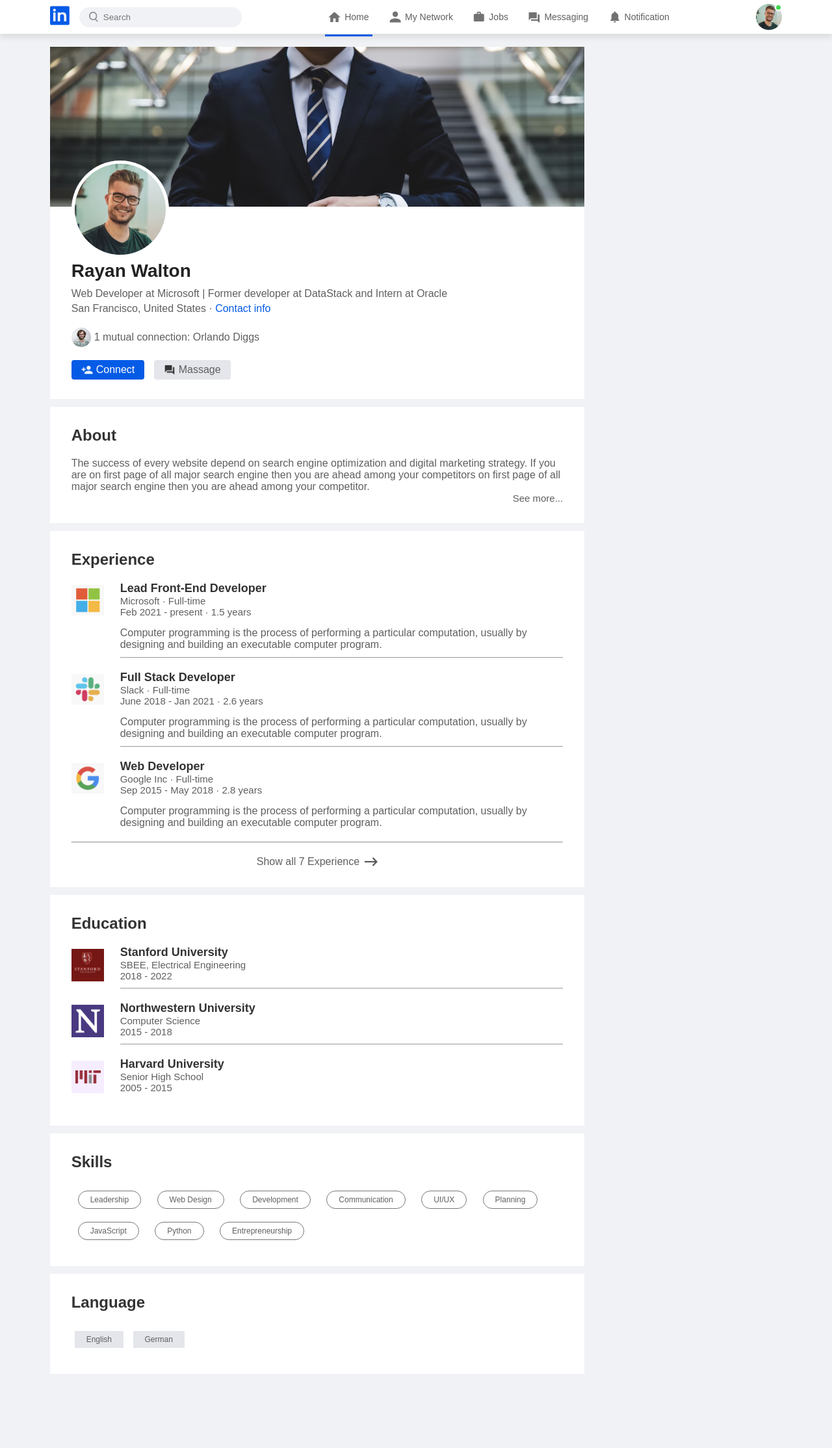
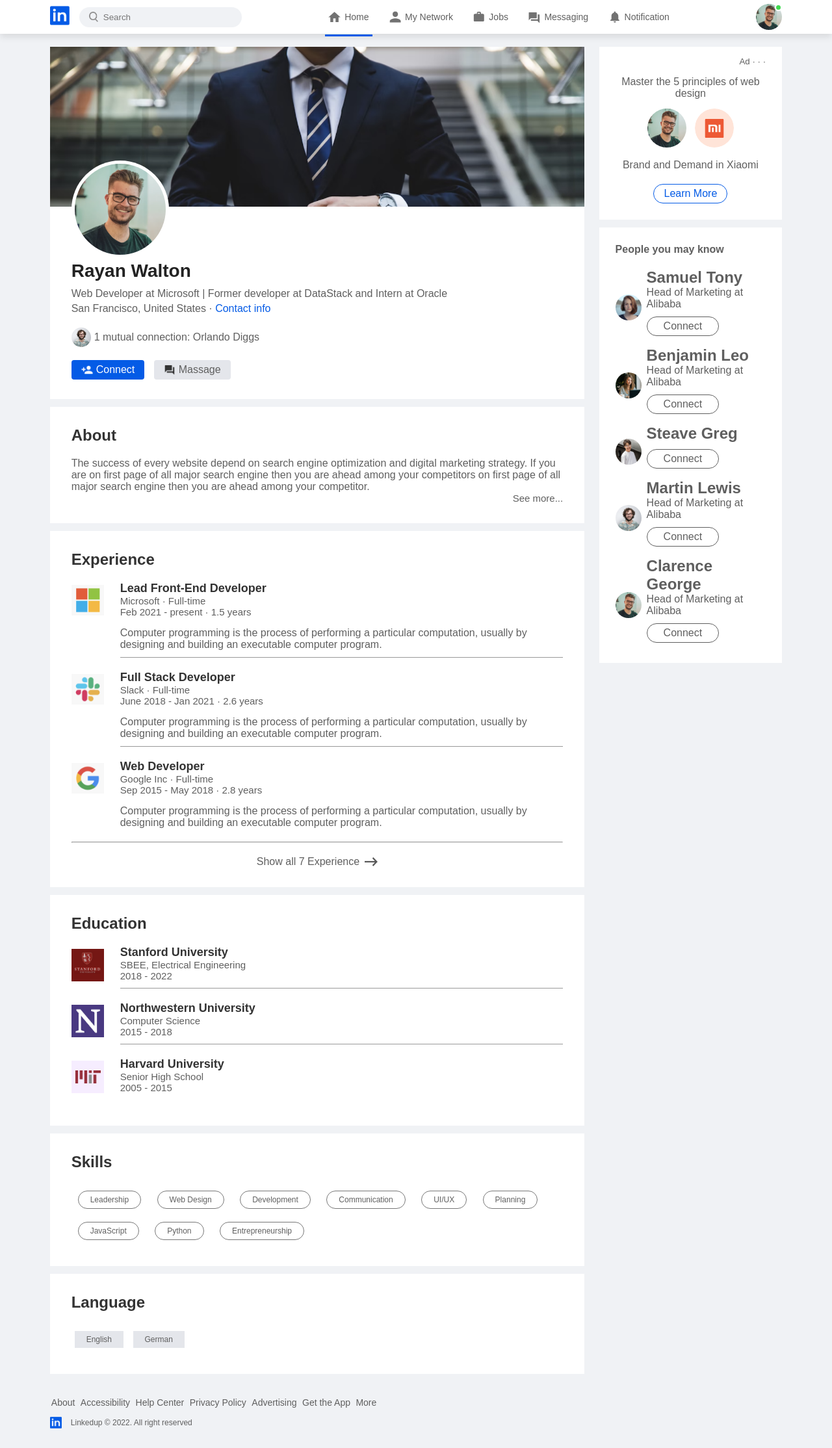
Before and after one commit to Shivam8604/linkdin-clone, a plain HTML site: page profile.html in a window 1280 px wide. Shown: the whole page at 65% size. Before the commit the page ends 2146 px from the top, so only its background shows below. Drawn offline with Linux system fonts and the light colour scheme.

Commit message:
make responsive website

```diff
--- a/profile.html
+++ b/profile.html
@@ -38,7 +38,7 @@
                         <img src="images/images/user-1.png">
                         <div>
                             <h3>Rayan Walton</h3>
-                            <a href="#">See your profile</a>
+                            <a href="profile.html">See your profile</a>
                         </div>
                     </div>
                     <hr>
@@ -184,13 +184,85 @@
 
 
 
+        </div>
 
+        <!-- ---------------profile sidebar------------------- -->
+        <div class="profile-sidebar">
+
+                <div class="sidebar-ad">
+                    <small>Ad  &middot; &middot; &middot;</small>
+                    <p>Master the 5 principles of web design</p>
+                    <div>
+                        <img src="images/images/user-1.png" >
+                        <img src="images/images/mi-logo.png" >
+                    </div>
+                    <b>Brand and Demand in Xiaomi</b>
+                    <a href="#" class="ad-link">Learn More</a>
+                </div>
+                <div class="sidebar-people">
+                    <h3>People you may know</h3>
+                    <div class="sidebar-people-row">
+                        <img src="images/images/user-3.png">
+                        <div>
+                            <h2>Samuel Tony</h2>
+                            <p>Head of Marketing at Alibaba</p>
+                            <a href="#">Connect</a>
+                        </div>
+                    </div>
+                    <div class="sidebar-people-row">
+                        <img src="images/images/user-4.png">
+                        <div>
+                            <h2>Benjamin Leo</h2>
+                            <p>Head of Marketing at Alibaba</p>
+                            <a href="#">Connect</a>
+                        </div>
+                    </div>
+                    <div class="sidebar-people-row">
+                        <img src="images/images/user-5.png">
+                        <div>
+                            <h2>Steave Greg</h2>
+                            <p></p>
+                            <a href="#">Connect</a>
+                        </div>
+                    </div>
+                    <div class="sidebar-people-row">
+                        <img src="images/images/user-2.png">
+                        <div>
+                            <h2>Martin Lewis</h2>
+                            <p>Head of Marketing at Alibaba</p>
+                            <a href="#">Connect</a>
+                        </div>
+                    </div>
+                    <div class="sidebar-people-row">
+                        <img src="images/images/user-1.png">
+                        <div>
+                            <h2>Clarence George</h2>
+                            <p>Head of Marketing at Alibaba</p>
+                            <a href="#">Connect</a>
+                        </div>
+                    </div>
+                </div>
 
 
         </div>
+    </div>
 
-        <!-- ---------------profile sidebar------------------- -->
-        <div class="profile-sidebar"></div>
+
+    <div class="profile-footer">
+        <div class="sidebar-useful-links">
+            <a href="#">About</a>
+            <a href="#">Accessibility</a>
+            <a href="#">Help Center</a>
+            <a href="#">Privacy Policy</a>
+            <a href="#">Advertising</a>
+            <a href="#">Get the App</a>
+            <a href="#">More</a>
+
+            <div class="copyright-msg">
+                <img src="images/images/logo.png" alt="">
+                <p>Linkedup &#169; 2022. All right reserved</p>
+            </div>
+        </div>
     </div>
 
 
--- a/style.css
+++ b/style.css
@@ -12,6 +12,7 @@ a{
     text-decoration: none;
     color: #5f5f5f;
 }
+
 
 .navbar{
     display: flex;
@@ -553,7 +554,7 @@ a{
     flex-basis: 25%;
     align-self: flex-start;
     position: sticky;
-    top: 73%;
+    top: 30px;
 }
 .profile-container{
     background-color: #fff;
@@ -688,3 +689,126 @@ a{
     font-size: 12px;
     font-weight: 500;
 }
+
+/* ------------profile-right-sidebar----------- */
+.profile-sidebar .sidebar-ad{
+    margin: 0;
+}
+.sidebar-people{
+    background-color: #fff;
+    padding: 15px 25px;
+    margin: 12px 0;
+    font-size: 12px;
+}
+.sidebar-people h3{
+    font-size: 16px;
+    font-weight: 600;
+    margin: 10px 0 20px;
+}
+.sidebar-people-row{
+    display: flex;
+    align-items: center;
+    margin: 6px 0;
+}
+.sidebar-people-row img{
+    width: 40px;
+    border-radius: 50%;
+    margin-right: 8px;
+    margin-top: 5px;
+}
+.sidebar-people-row{
+    font-size: 16px;
+    font-weight: 500;
+}
+.sidebar-people-row a{
+    display: inline-block;
+    margin: 10px 0;
+    padding: 5px 25px;
+    border: 1px solid #5f5f5f;
+    border-radius: 30px;
+    font-weight: 500;
+}
+
+.profile-footer{
+    padding: 0 6% 30px;
+
+}
+.profile-footer .sidebar-useful-links{
+    text-align-last: left;
+    padding: 0;
+}
+.profile-footer .copyright-msg{
+    justify-content: flex-start;
+}
+#show-more-link{
+    display: none;
+}
+
+/* ------------------Media Query for small screen------------- */
+@media only screen and (max-width: 600px){
+    .search-box{
+        background-color: transparent;
+        width: auto;
+        padding: 0;
+    }
+    .search-box input{
+        width: 0;
+        padding: 0;
+    }
+    .navbar-center ul li a span{
+        display: none;
+    }
+    .navbar-center ul li a{
+        padding-right: 0;
+        margin: 5px;
+    }
+    .nav-profile-img{
+        width: 30px;
+    }
+    .container{
+        padding: 15px 3%;
+    }
+    .left-sidebar , .right-sidebar{
+        flex-basis: 100%;
+        position: relative;
+        top: unset;
+    }
+    .main-content{
+        flex-basis: 100%;
+    }
+    .post-states div{
+        margin: 2px 0;
+    }
+    .post-activity-link span{
+        display: none;
+    }
+    .post-activity-link img{
+        margin-right: 0;
+    }
+    .profile-main, .profile-sidebar{
+        flex-basis: 100%;
+    }
+    .profile-container{
+        font-size: 14px;
+    }
+    .profile-pic{
+        width: 100px;
+        margin-top: -50px;
+    }
+    .profile-description{
+        font-size: 14px;
+    }
+    #show-more-link{
+        display: block;
+        width: fit-content;
+        margin: 10px auto;
+        font-size: 14px;
+        cursor: pointer;
+    }
+    .sidebar-activity{
+        display: none;
+    }
+    .sidebar-activity.open-activity{
+        display: block;
+    }
+}
```
Also changed, not shown: index.html (+18 -3 lines).
